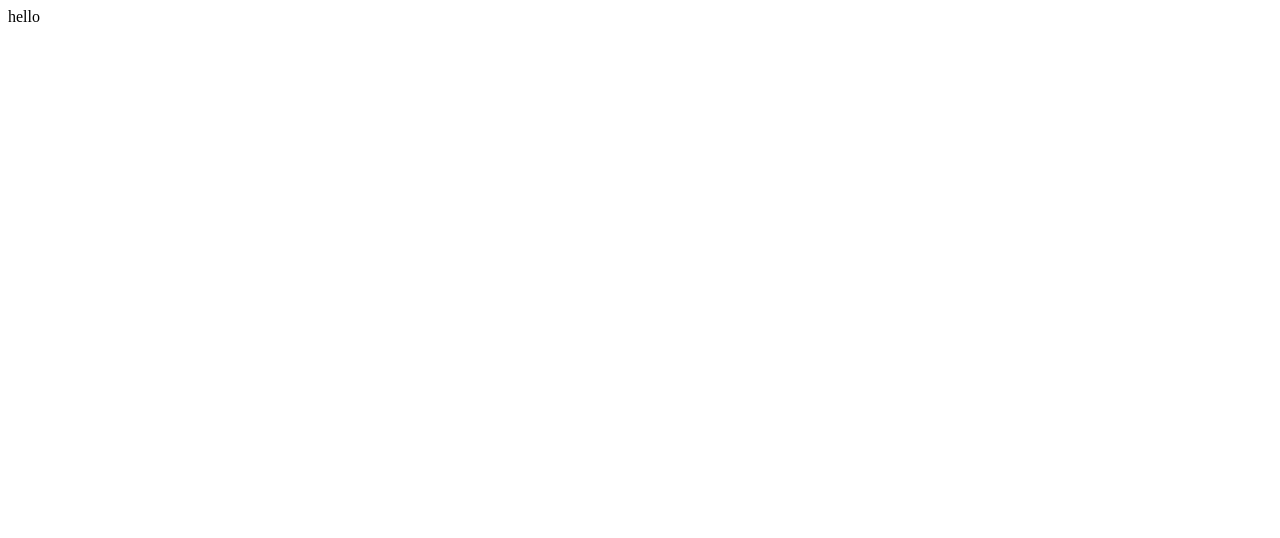
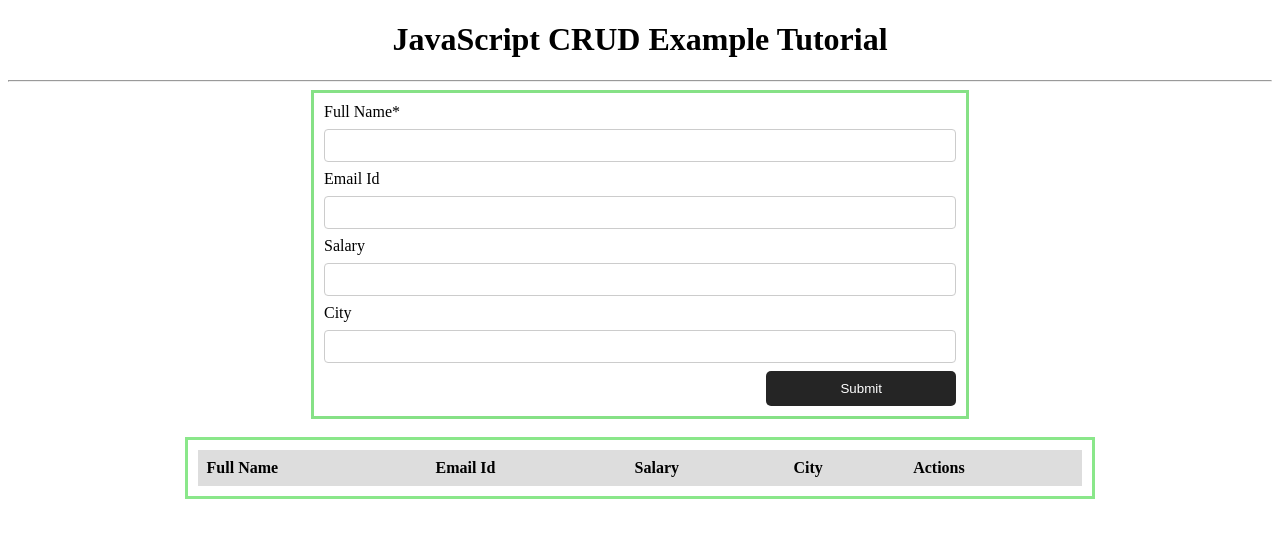
Before and after one commit to anandsharma0924/Demo, a plain HTML site: page crud/index.html in a window 1280 px wide. Drawn offline with Linux system fonts and the light colour scheme; files that its build step writes are made by us from their sources.

Commit message:
Update index.html

```diff
--- a/crud/index.html
+++ b/crud/index.html
@@ -1 +1,57 @@
-hello
+<!DOCTYPE html>
+<html>
+  <head>
+    <title>JavaScript CRUD Example Tutorial</title>
+    <link rel="stylesheet" href="style.css" />
+  </head>
+
+  <body>
+    <h1><center>JavaScript CRUD Example Tutorial</center></h1>
+    <hr />
+    <div class="employee-form">
+      <form
+        onsubmit="event.preventDefault();onFormSubmit();"
+        autocomplete="off"
+      >
+        <div>
+          <label>Full Name*</label
+          ><label class="validation-error hide" id="fullNameValidationError"
+            >This field is required.</label
+          >
+          <input type="text" name="fullName" id="fullName" />
+        </div>
+        <div>
+          <label>Email Id</label>
+          <input type="text" name="email" id="email" />
+        </div>
+        <div>
+          <label>Salary</label>
+          <input type="text" name="salary" id="salary" />
+        </div>
+        <div>
+          <label>City</label>
+          <input type="text" name="city" id="city" />
+        </div>
+        <div class="form-action-buttons">
+          <input type="submit" value="Submit" />
+        </div>
+      </form>
+    </div>
+    <br />
+    <div class="employees-table">
+      <table class="list" id="employeeList">
+        <thead>
+          <tr>
+            <th>Full Name</th>
+            <th>Email Id</th>
+            <th>Salary</th>
+            <th>City</th>
+            <th>Actions</th>
+          </tr>
+        </thead>
+        <tbody></tbody>
+      </table>
+    </div>
+    <script src="script.js"></script>
+  </body>
+</html>
```
